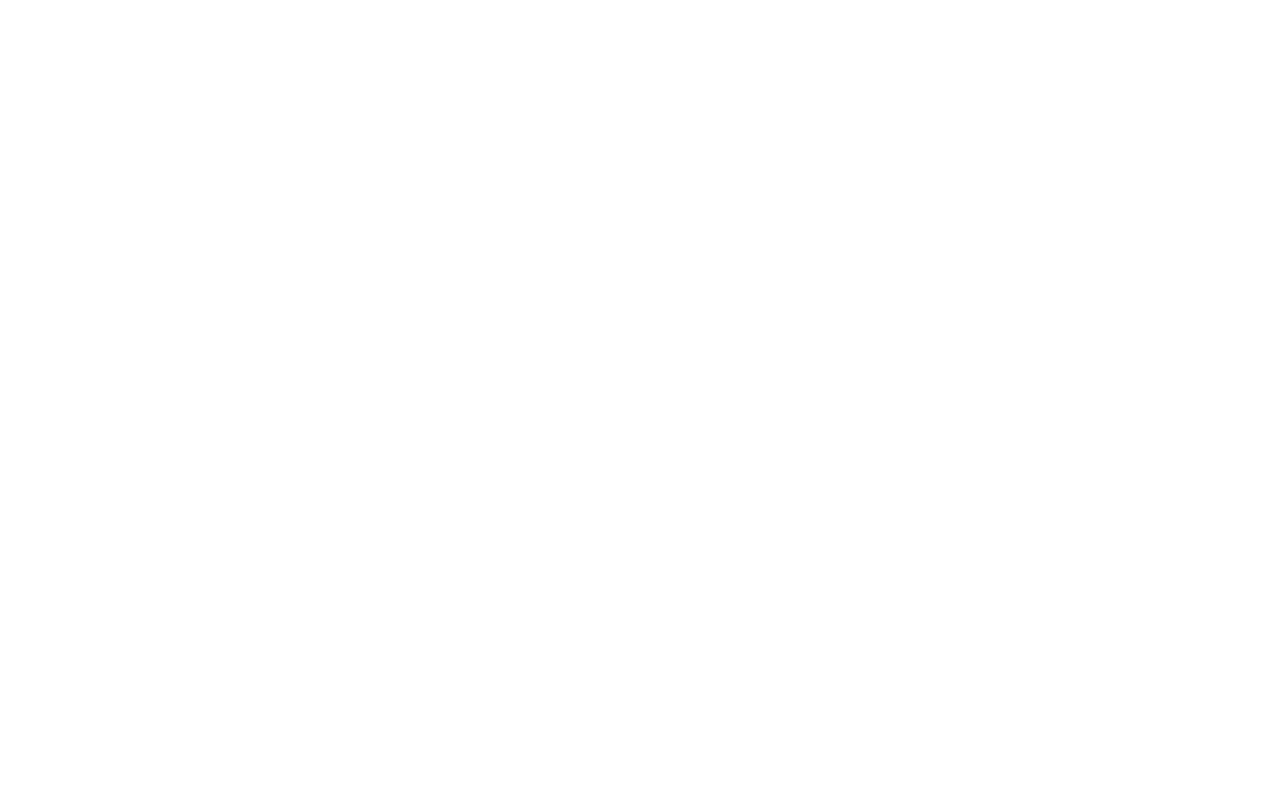
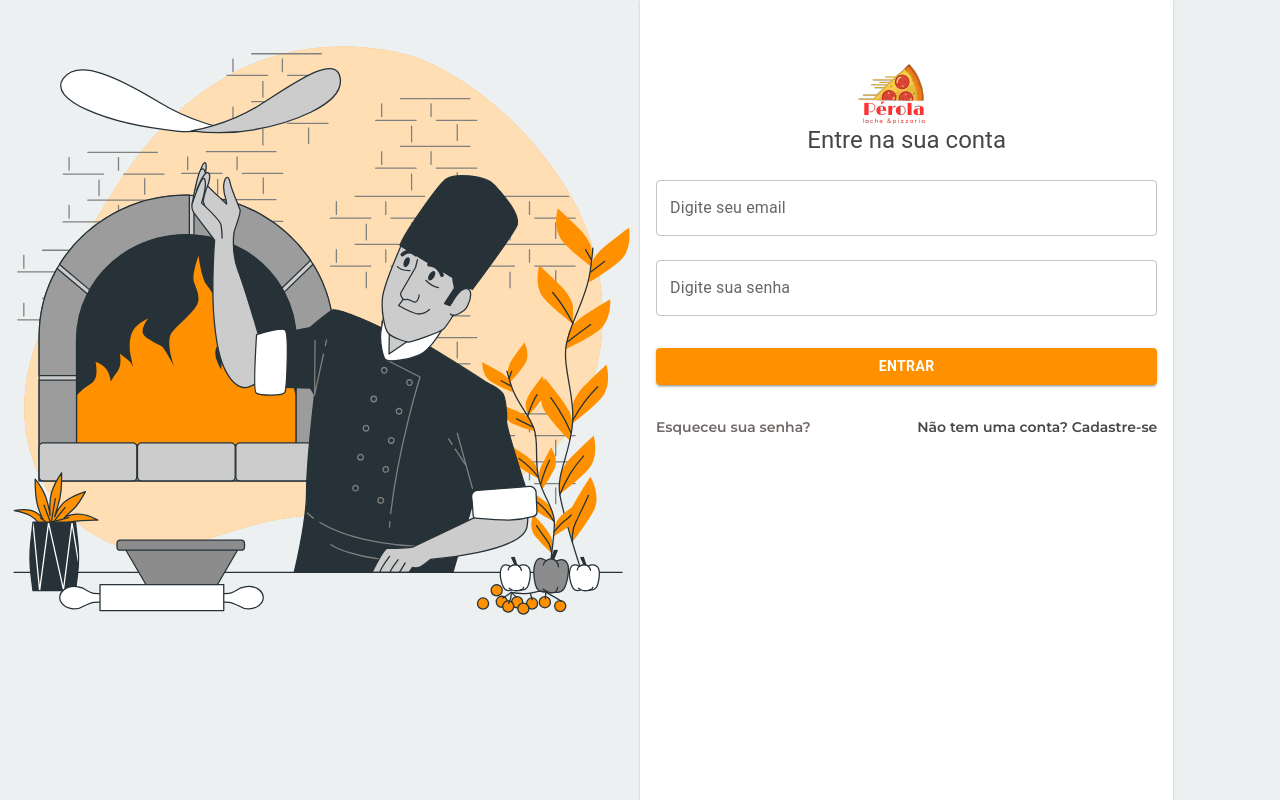
Before and after one commit to itseduardolima/restaurant-frontend, a React (Create React App) app: page /signUp in a window 1280 px wide. Before the commit this address had no page. Built offline with nearby package versions, Linux system fonts and the light colour scheme.

Commit message:
styled: add signUp page

```diff
--- /dev/null
+++ b/src/components/SignUpForm.tsx
@@ -0,0 +1,57 @@
+import { Button, Grid, TextField } from "@mui/material";
+import { Box } from "@mui/system";
+
+const SignUp = () => {
+  return (
+    <Box component="form" noValidate sx={{ mt: 3, position: "relative" }}>
+      <Grid container spacing={2}>
+        <Grid item xs={12}>
+          <TextField name="user_name" fullWidth label="Nome Completo" />
+        </Grid>
+
+        <Grid item xs={12}>
+          <TextField
+            fullWidth
+            type="email"
+            label="Digite seu email"
+            name="user_email"
+          />
+        </Grid>
+        <Grid item xs={12}>
+          <TextField
+            fullWidth
+            label="Crie uma senha"
+            name="user_password"
+            type="password"
+          />
+        </Grid>
+        <Grid item xs={12}>
+          <TextField
+            fullWidth
+            label="Confirme a senha"
+            type="password"
+            name="confirm_password"
+          />
+        </Grid>
+      </Grid>
+      <Button
+        type="submit"
+        fullWidth
+        variant="contained"
+        sx={{
+          mt: 3,
+          mb: 4,
+          fontWeight: "bold",
+          background: "#FF9100",
+          "&:hover": {
+            background: "#FFA733",
+          },
+        }}
+      >
+        Cadastrar
+      </Button>
+    </Box>
+  );
+};
+
+export default SignUp;
--- /dev/null
+++ b/src/pages/Login/index.tsx
@@ -0,0 +1,98 @@
+import { useState } from "react";
+import Paper from "@mui/material/Paper";
+import Box from "@mui/material/Box";
+import Grid from "@mui/material/Grid";
+import Typography from "@mui/material/Typography";
+import { createTheme, ThemeProvider } from "@mui/material/styles";
+import chef from "../../assets/images/chef.svg";
+import Logo from "../../assets/images/Logo.png";
+import { SignIn } from "../../components/SignInForm";
+import SignUp from "../../components/SignUpForm";
+import { StyledLink } from "../../styles/Form";
+
+const defaultTheme = createTheme();
+
+export default function Login() {
+  const [isSignUp, setIsSignUp] = useState(false);
+
+  const handleSignUp = () => {
+    setIsSignUp(true);
+  };
+
+  const handleSignIn = () => {
+    setIsSignUp(false);
+  };
+
+  return (
+    <ThemeProvider theme={defaultTheme}>
+      <Grid
+        container
+        component="main"
+        sx={{ height: "100vh", backgroundColor: "#ecf0f1" }}
+      >
+        <Grid
+          item
+          xs={false}
+          sm={4}
+          md={6}
+          sx={{
+            backgroundImage: `url(${chef})`,
+            backgroundRepeat: "no-repeat",
+          }}
+        />
+        <Grid item xs={12} sm={8} md={5} component={Paper} square>
+          <Box
+            sx={{
+              my: 8,
+              mx: 2,
+              display: "flex",
+              flexDirection: "column",
+              alignItems: "center",
+            }}
+          >
+            <img src={Logo} alt="Logo" />
+
+            {isSignUp ? (
+              <>
+                <Typography component="h1" variant="h5">
+                  Crie sua conta
+                </Typography>
+                <Box component="form" noValidate sx={{ mt: 1 }}>
+                  <SignUp />
+                  <Grid container>
+                    <Grid item>
+                      <StyledLink to="/signIn" onClick={handleSignIn}>
+                        Já tem uma conta? Faça login
+                      </StyledLink>
+                    </Grid>
+                  </Grid>
+                </Box>
+              </>
+            ) : (
+              <>
+                <Typography component="h1" variant="h5">
+                  Entre na sua conta
+                </Typography>
+                <Box component="form" noValidate sx={{ mt: 1 }}>
+                  <SignIn />
+                  <Grid container>
+                    <Grid item xs>
+                      <StyledLink to="/" style={{ color: "#716868" }}>
+                        Esqueceu sua senha?
+                      </StyledLink>
+                    </Grid>
+                    <Grid item>
+                      <StyledLink to="/signUp" onClick={handleSignUp}>
+                        Não tem uma conta? Cadastre-se
+                      </StyledLink>
+                    </Grid>
+                  </Grid>
+                </Box>
+              </>
+            )}
+          </Box>
+        </Grid>
+      </Grid>
+    </ThemeProvider>
+  );
+}
--- a/src/pages/SignIn/index.tsx
+++ /dev/null
@@ -1,68 +0,0 @@
-import Paper from "@mui/material/Paper";
-import Box from "@mui/material/Box";
-import Grid from "@mui/material/Grid";
-import Typography from "@mui/material/Typography";
-import { createTheme, ThemeProvider } from "@mui/material/styles";
-import chef from "../../assets/images/chef.svg";
-import Logo from "../../assets/images/Logo.png";
-import { SignIn } from "../../components/Form";
-import { StyledLink } from "../../styles/Form";
-
-const defaultTheme = createTheme();
-
-export default function SignInLayout() {
-  return (
-    <ThemeProvider theme={defaultTheme}>
-      <Grid
-        container
-        component="main"
-        sx={{ height: "100vh", backgroundColor: " #ecf0f1" }}
-      >
-        <Grid
-          item
-          xs={false}
-          sm={4}
-          md={6}
-          sx={{
-            backgroundImage: `url(${chef})`,
-            backgroundRepeat: "no-repeat",
-          }}
-        />
-        <Grid item xs={12} sm={8} md={5} component={Paper} square>
-          <Box
-            sx={{
-              my: 8,
-              mx: 2,
-              display: "flex",
-              flexDirection: "column",
-              alignItems: "center",
-              gap: 4
-            }}
-          >
-            <img src={Logo} alt="Logo" />
-
-            <Typography component="h1" variant="h5">
-              Entre na sua conta
-            </Typography>
-            <Box component="form" noValidate sx={{ mt: 1 }}>
-              <SignIn />
-
-              <Grid container>
-                <Grid item xs>
-                  <StyledLink style={{ color: "#716868" }} to="/">
-                    Esqueceu sua senha?
-                  </StyledLink>
-                </Grid>
-                <Grid item>
-                  <StyledLink style={{ color: "#716868" }} to="/signUp">
-                    Já tem uma conta? Faça login
-                  </StyledLink>
-                </Grid>
-              </Grid>
-            </Box>
-          </Box>
-        </Grid>
-      </Grid>
-    </ThemeProvider>
-  );
-}
--- a/src/routes/index.tsx
+++ b/src/routes/index.tsx
@@ -1,12 +1,13 @@
 import { Route, Routes } from "react-router-dom";
-import SignInPage from "../pages/SignIn";
 import Home from "../pages/Home";
+import Login from "../pages/Login";
 
 export const AppRoutes = () => {
   return (
     <Routes>
       <Route path="/" element={<Home />} />
-      <Route path="/signIn" element={<SignInPage />} />
+      <Route path="/signIn" element={<Login />} />
+      <Route path="/signUp" element={<Login />} />
     </Routes>
   );
 };
```
Also changed, not shown: src/components/SignInForm.tsx (renamed from src/components/Form.tsx).
